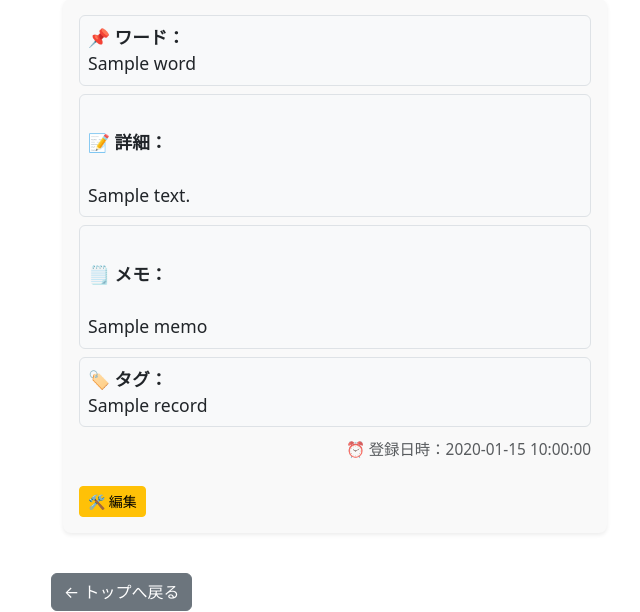
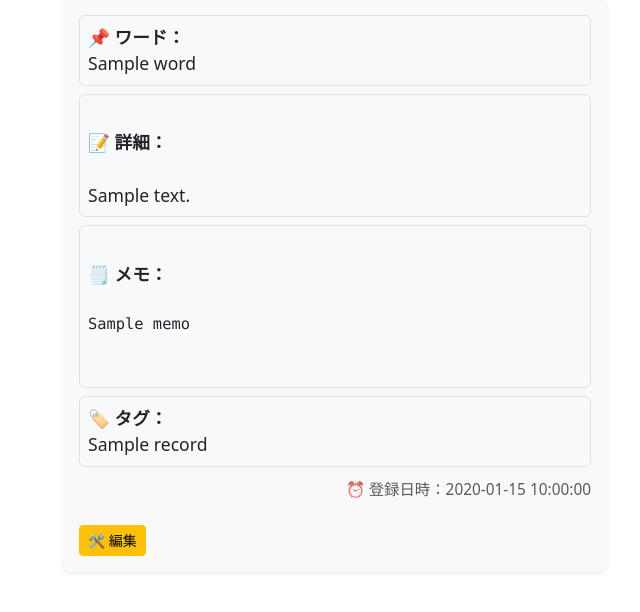
Before and after one commit to beetle-oshiro/study, a Flask app: page /assist in a window 1280 px wide. Shown: the part 292-904 px from the top of the page, without its empty margins (305-945 px from the left). Run offline with Flask 3, Linux system fonts and the light colour scheme; a database or web service that is not in the repository returns one stand-in record (values such as "Sample title"); some libraries are stand-ins or nearby versions.

Commit message:
編集ページのメモ欄にインデントが反映するように

```diff
--- a/static/style.css
+++ b/static/style.css
@@ -11,7 +11,7 @@
 
 .form-wide-memo {
     width: 100%;
-    min-height: 120px;
+    min-height: 160px;
 }
 
 /* タグと状況を横並びに */
--- a/templates/assist.html
+++ b/templates/assist.html
@@ -54,7 +54,7 @@
 
             <div class="mb-2 p-2 border rounded bg-light memo-text">
                 <strong>🗒 メモ：</strong><br>
-                {{ item.memo or "" }}
+                <pre>{{ item.memo or "" }}</pre>
             </div>
 
             <div class="mb-2 p-2 border rounded bg-light">
```
